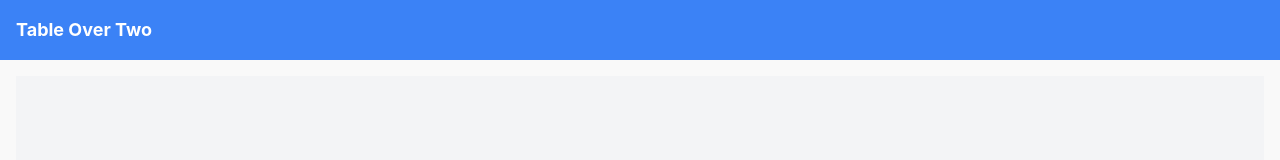
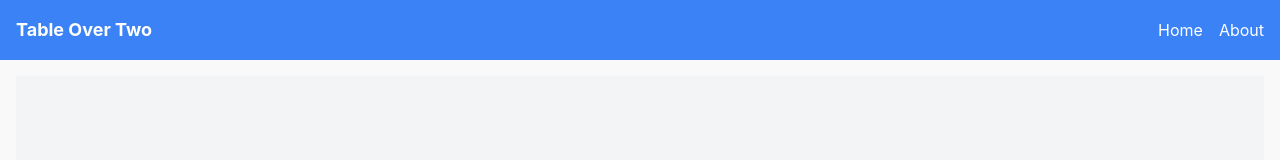
Before and after one commit to AaronRDurant/table-over-two, a Next.js app: page / in a window 1280 px wide. Shown: the top 160 px of the page. Built offline with nearby package versions, Linux system fonts and the light colour scheme.

Commit message:
Simple navigation bar

```diff
--- a/src/app/layout.tsx
+++ b/src/app/layout.tsx
@@ -15,7 +15,23 @@ export default function RootLayout({
     <html lang="en">
       <body className="bg-background text-foreground antialiased font-sans">
         <header className="bg-blue-500 text-white p-4">
-          <h1 className="text-lg font-bold">Table Over Two</h1>
+          <div className="container mx-auto flex justify-between items-center">
+            <h1 className="text-lg font-bold">Table Over Two</h1>
+            <nav>
+              <ul className="flex space-x-4">
+                <li>
+                  <a href="/" className="hover:underline">
+                    Home
+                  </a>
+                </li>
+                <li>
+                  <a href="/about" className="hover:underline">
+                    About
+                  </a>
+                </li>
+              </ul>
+            </nav>
+          </div>
         </header>
         <main className="p-4">{children}</main>
         <footer className="bg-gray-800 text-white p-4 mt-4 text-center">
```
